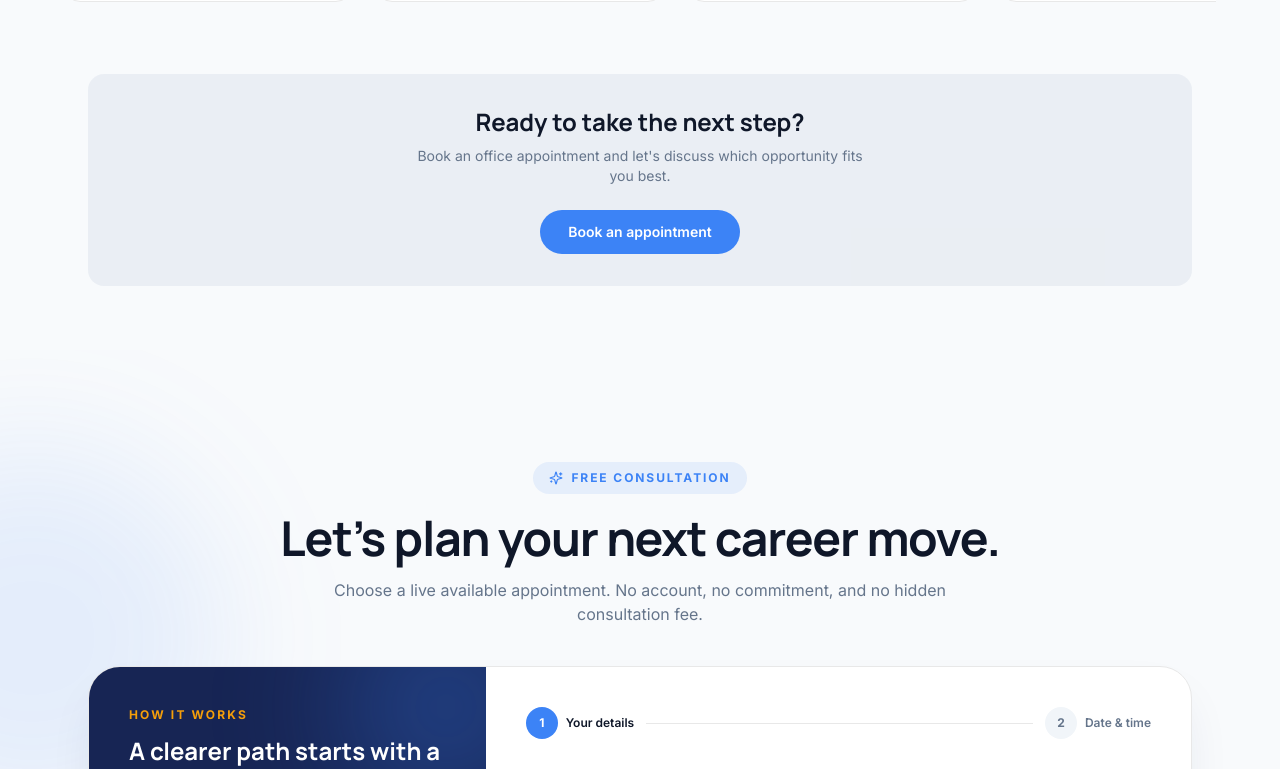
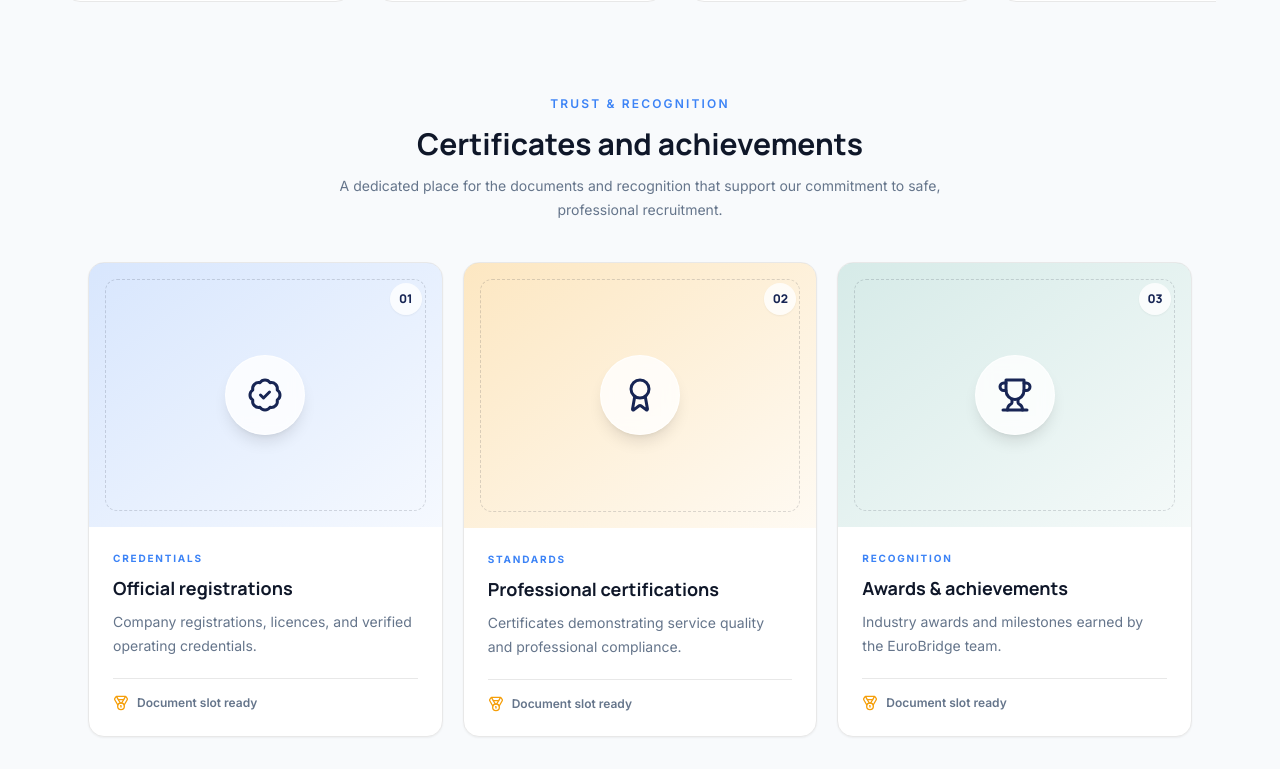
Before and after one commit to thusharanavod123/remix-of-event-registration-page-template, a React (Vite) app: page /about in a window 1280 px wide. Shown: the part 1431-2200 px from the top of the page. Built offline with nearby package versions, Linux system fonts and the light colour scheme; no server answers; the database is empty; the HTML template or start-up script is replaced by a standard one.

Commit message:
added certifcations

```diff
--- a/src/pages/recruit/RecruitAbout.tsx
+++ b/src/pages/recruit/RecruitAbout.tsx
@@ -1,4 +1,4 @@
-import { Compass, Handshake, ShieldCheck } from "lucide-react";
+import { Award, BadgeCheck, Compass, Handshake, Medal, ShieldCheck, Trophy } from "lucide-react";
 import TeamSection from "@/components/recruit/TeamSection";
 
 const values = [
@@ -20,6 +20,12 @@ const values = [
     desc: "From documents and visas to travel and settling in, our team supports you at every step of the journey.",
     accent: "text-ro-yellow",
   },
+];
+
+const credentials = [
+  { icon: BadgeCheck, eyebrow: "Credentials", title: "Official registrations", description: "Company registrations, licences, and verified operating credentials.", accent: "from-primary/20 to-primary/5" },
+  { icon: Award, eyebrow: "Standards", title: "Professional certifications", description: "Certificates demonstrating service quality and professional compliance.", accent: "from-ro-yellow/25 to-ro-yellow/5" },
+  { icon: Trophy, eyebrow: "Recognition", title: "Awards & achievements", description: "Industry awards and milestones earned by the EuroBridge team.", accent: "from-success/20 to-success/5" },
 ];
 
 export default function RecruitAbout() {
@@ -86,6 +92,33 @@ export default function RecruitAbout() {
 
 <TeamSection />
 
+      <section className="mt-20" aria-labelledby="credentials-title">
+        <div className="mx-auto max-w-2xl text-center">
+          <span className="text-xs font-semibold uppercase tracking-[0.18em] text-primary">Trust & recognition</span>
+          <h2 id="credentials-title" className="mt-3 font-display text-3xl font-bold">Certificates and achievements</h2>
+          <p className="mt-3 text-sm leading-6 text-muted-foreground">A dedicated place for the documents and recognition that support our commitment to safe, professional recruitment.</p>
+        </div>
+        <div className="mt-10 grid gap-5 md:grid-cols-3">
+          {credentials.map(({ icon: Icon, eyebrow, title, description, accent }, index) => (
+            <article key={title} className="group overflow-hidden rounded-2xl border border-border bg-card shadow-sm transition-all duration-300 hover:-translate-y-1 hover:shadow-xl">
+              <div className={`relative flex aspect-[4/3] items-center justify-center bg-gradient-to-br ${accent}`}>
+                <div className="absolute inset-4 rounded-xl border border-dashed border-foreground/15" />
+                <span className="relative flex h-20 w-20 items-center justify-center rounded-full border border-white/70 bg-white/80 text-ro-blue shadow-lg backdrop-blur transition-transform duration-500 group-hover:scale-105">
+                  <Icon className="h-9 w-9" />
+                </span>
+                <span className="absolute right-5 top-5 flex h-8 w-8 items-center justify-center rounded-full bg-white/80 font-display text-xs font-extrabold text-ro-blue shadow-sm">0{index + 1}</span>
+              </div>
+              <div className="p-6">
+                <p className="text-[10px] font-bold uppercase tracking-[0.18em] text-primary">{eyebrow}</p>
+                <h3 className="mt-2 font-display text-lg font-bold">{title}</h3>
+                <p className="mt-2 text-sm leading-6 text-muted-foreground">{description}</p>
+                <div className="mt-5 flex items-center gap-2 border-t border-border pt-4 text-xs font-semibold text-muted-foreground"><Medal className="h-4 w-4 text-ro-yellow" />Document slot ready</div>
+              </div>
+            </article>
+          ))}
+        </div>
+      </section>
+
       <div className="mt-16 rounded-2xl bg-secondary/60 p-8 text-center">
         <h2 className="font-display text-2xl font-bold">Ready to take the next step?</h2>
         <p className="mx-auto mt-2 max-w-md text-sm text-muted-foreground">
```
